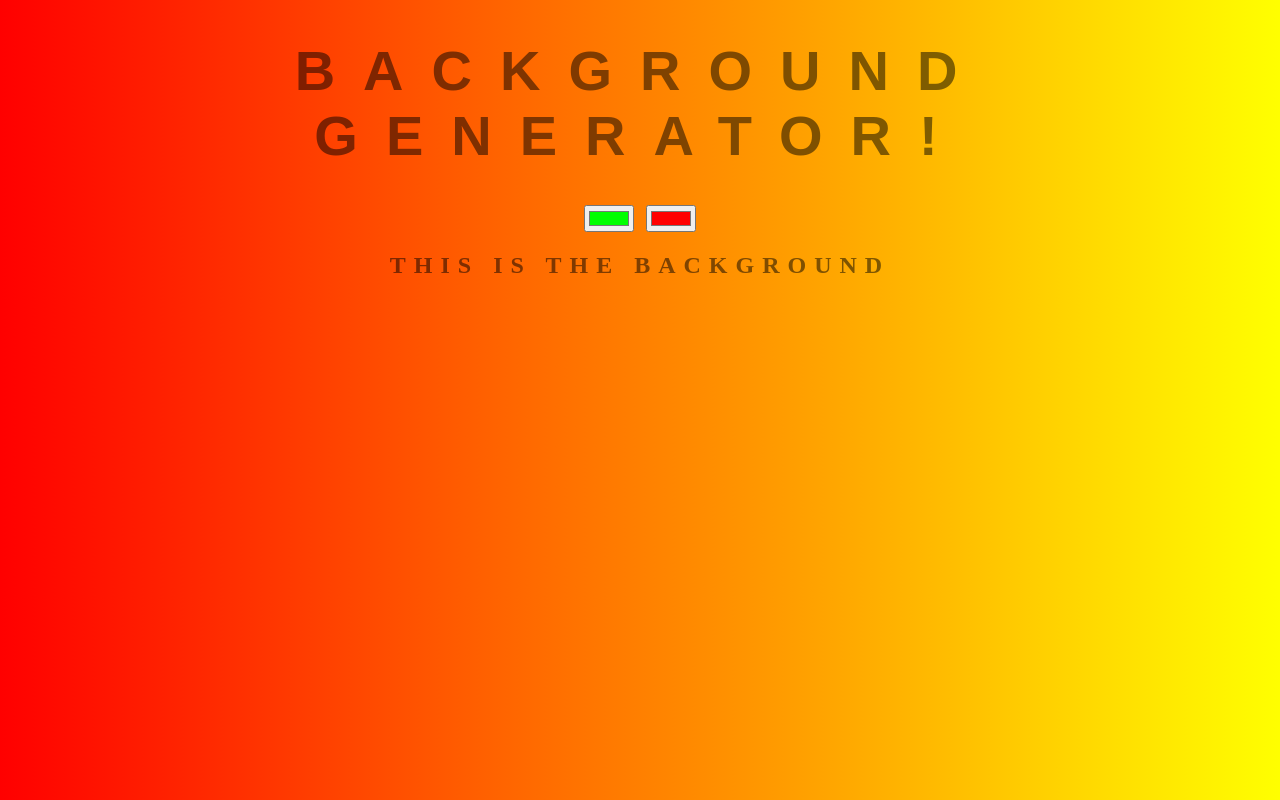
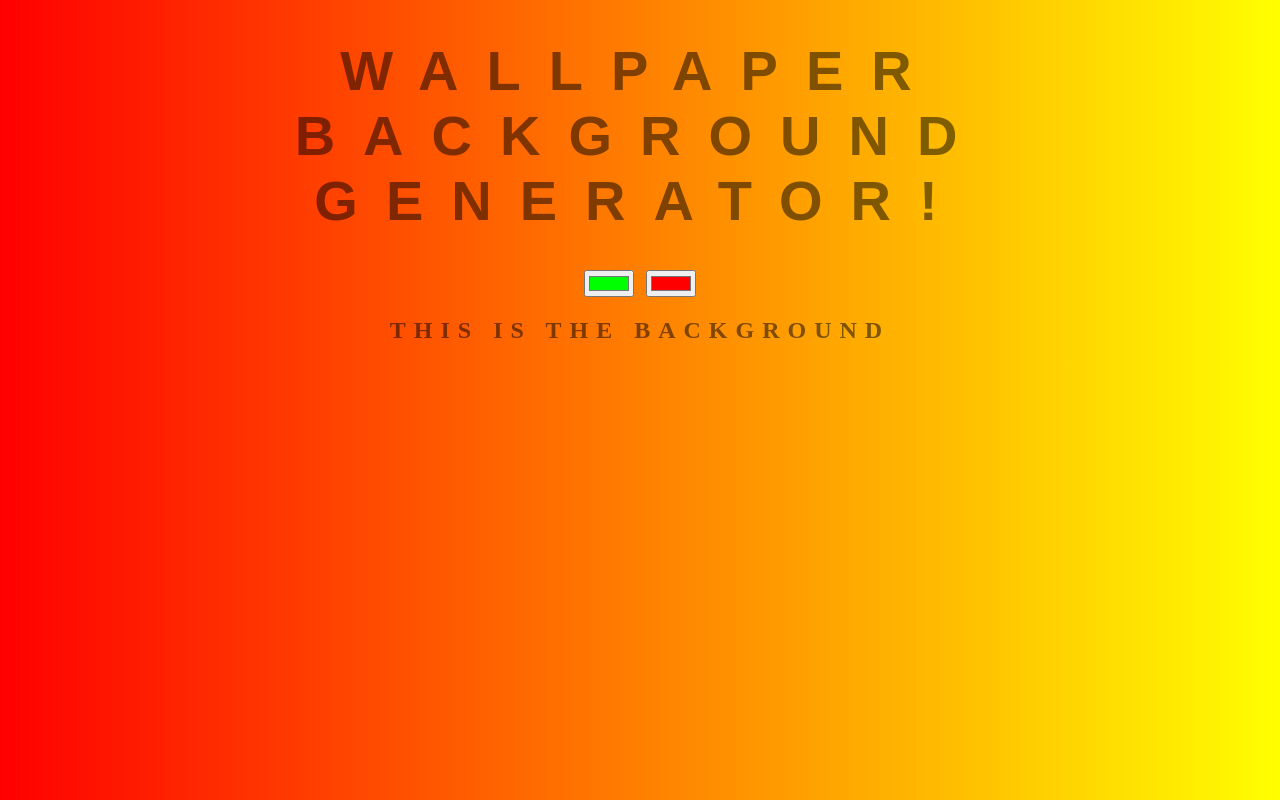
Before and after one commit to durgapal/background-generator, a plain HTML site: page index.html in a window 1280 px wide. Drawn offline with Linux system fonts and the light colour scheme.

Commit message:
Updated title

```diff
--- a/index.html
+++ b/index.html
@@ -5,7 +5,7 @@
 	<link rel="stylesheet" type="text/css" href="style.css">
 </head>
 <body id="gradient">
-	<h1>Background Generator!</h1>
+	<h1>Wallpaper Background Generator!</h1>
 	<input class="color" type="color" value="#00ff00">
 	<input class="color" type="color" value="#ff0000">
 	<h2>This is the background</h2>
```
